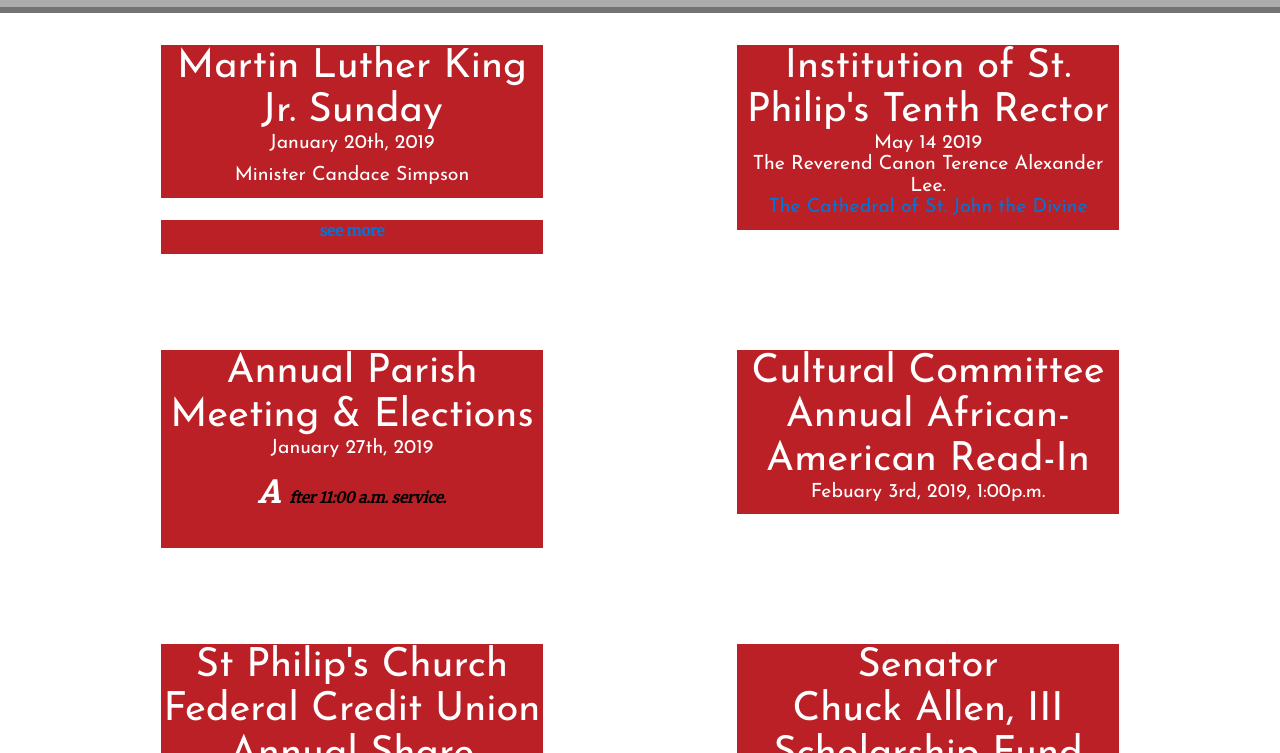
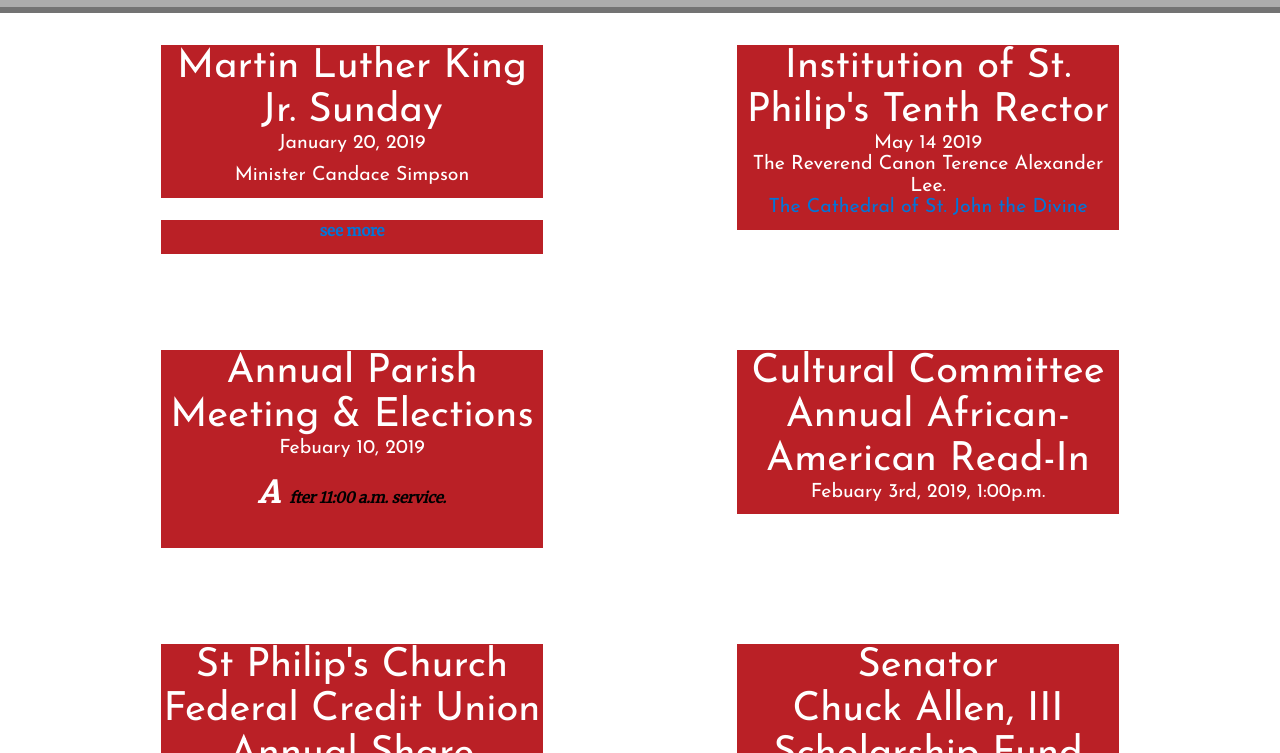
Before and after one commit to Passion2Progress/St.-Philips-ADMIN, a plain HTML site: page pt St. Philips/events.html in a window 1280 px wide. Shown: the part 47-800 px from the top of the page. Drawn offline with nearby package versions, Linux system fonts and the light colour scheme.

Commit message:
event changes

```diff
--- a/pt St. Philips/events.html
+++ b/pt St. Philips/events.html
@@ -61,7 +61,7 @@
 	      	Martin Luther King Jr. Sunday
 	      </h1>
 	      <h3 class="new-event-title-sub-c">
-	      January 20th, 2019
+	      January 20, 2019
 	  	  </h3>
 
 	  	  <h3 class="new-event-title-sub-c">
@@ -98,7 +98,7 @@
 	      	Annual Parish Meeting & Elections
 	      </h1>
 	      <h3 class="new-event-title-sub-c">
-	      January 27th, 2019
+	      Febuary 10, 2019
 	  	  </h3>
 
 	  	  <p class="new-event-sub-c">
```
